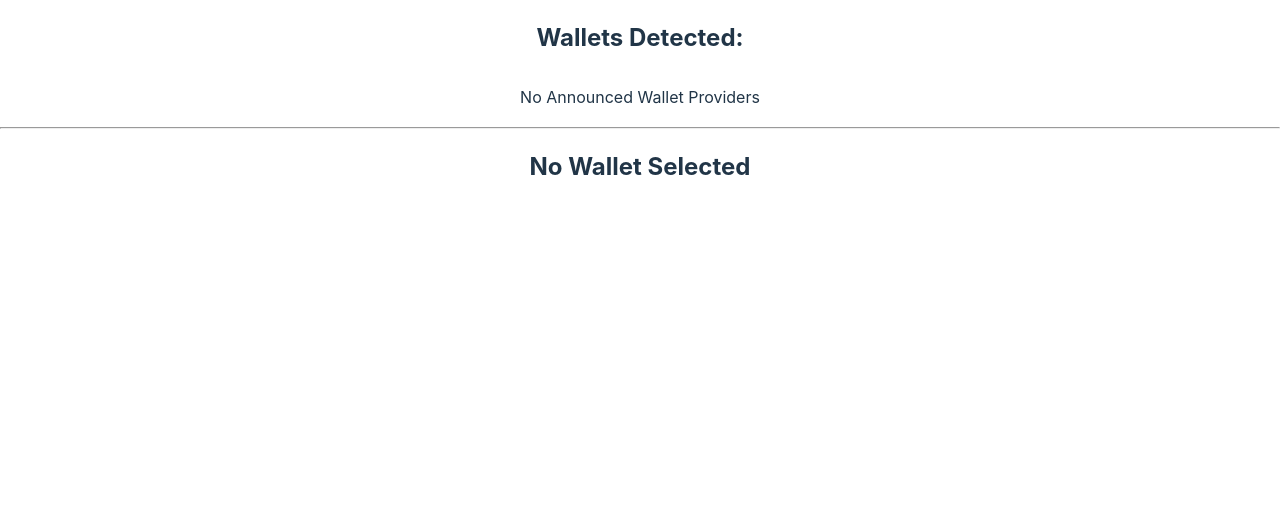
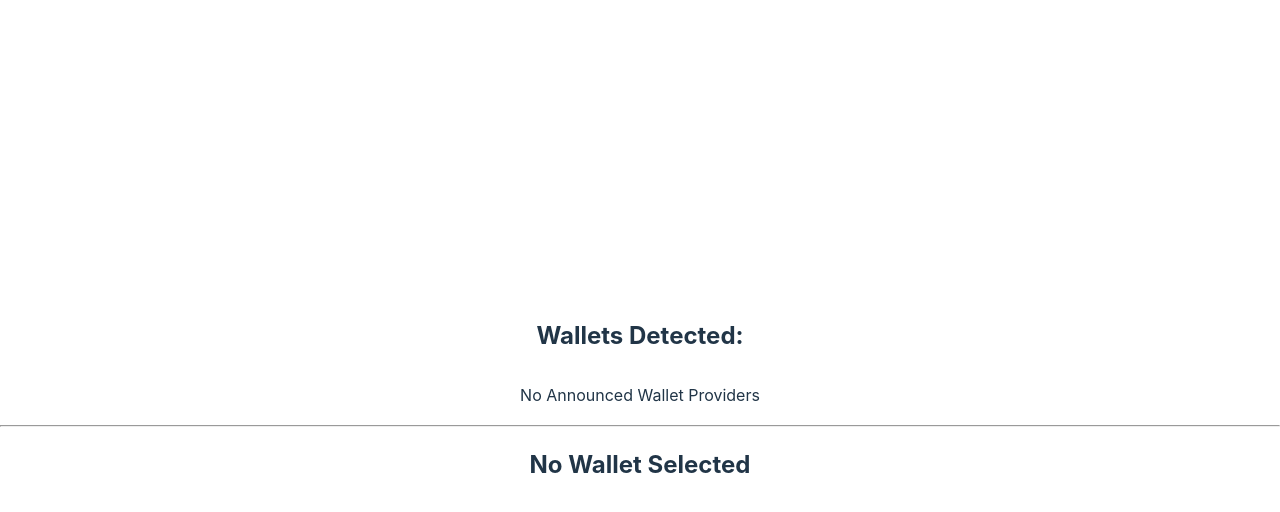
Before and after one commit to Jagadeeshftw/Decentralized_Lottery_App, a React (Vite) app: page / in a window 1280 px wide. Shown: the top 512 px of the page. Built offline with nearby package versions, Linux system fonts and the light colour scheme; what web3 would draw is missing.

Commit message:
Adding styles for display app button

```diff
--- a/src/App.css
+++ b/src/App.css
@@ -1,6 +1,5 @@
 .DisplayWallet {
   min-width: 100vw;
-  min-height: 100vh;
   text-align: center;
 }
 
```
